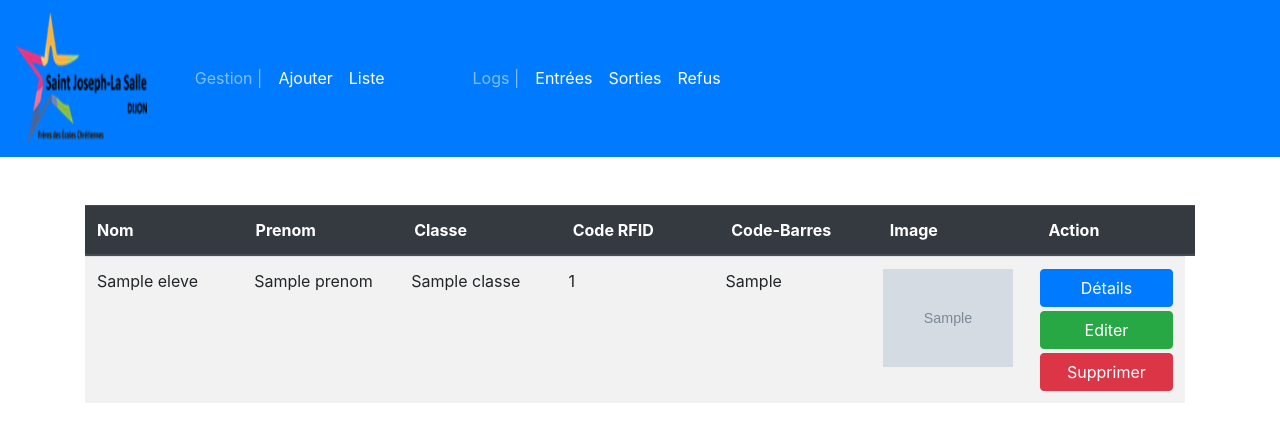
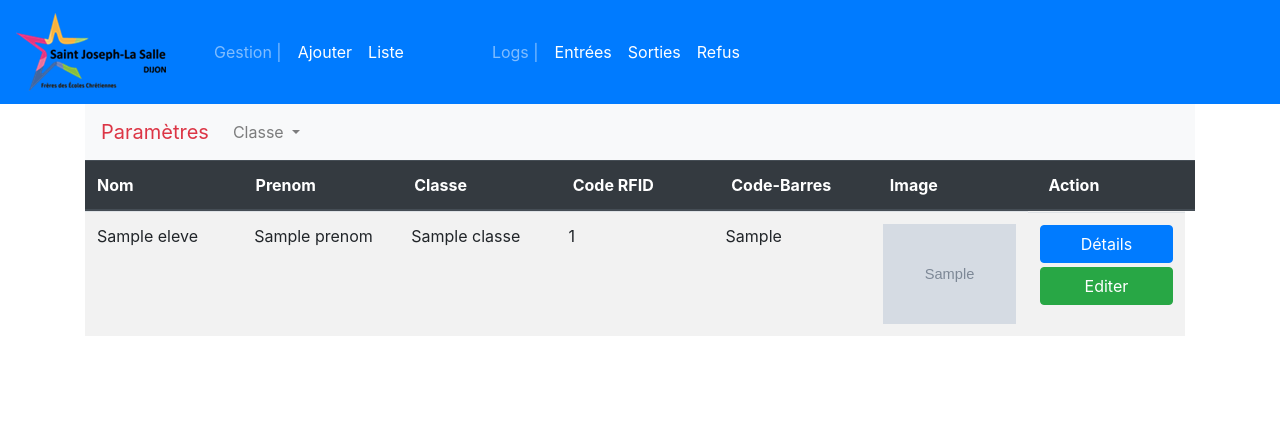
Before and after one commit to vauxy/parc-a-velo-BTS, a Symfony app: template templates/eleves/index.html.twig in a window 1280 px wide. Shown: the top 442 px of the page. Run offline with Twig, Linux system fonts and the light colour scheme; the template is opened without the code that fills it: most values are stand-ins (such as "Sample title", 1, 10 or a date in 2020); grey boxes marked "Sample" are stand-in pictures; some libraries are stand-ins or nearby versions.

Commit message:
finale version

```diff
--- a/public/css/style.css
+++ b/public/css/style.css
@@ -18,8 +18,3 @@ tbody{
     width: 1100px;
     position: absolute;
 }
-
-img{
-    width: 130.7px;
-    height: 130.7px;
-}
--- a/src/Controller/DashboardController.php
+++ b/src/Controller/DashboardController.php
@@ -103,4 +103,6 @@ class DashboardController extends AbstractController
         ]);
     }
 
+
+
 }
--- a/src/Entity/Eleve.php
+++ b/src/Entity/Eleve.php
@@ -50,12 +50,12 @@ class Eleve
     private $codeRFID;
 
     /**
-     * @ORM\OneToMany(targetEntity=Entre::class, mappedBy="eleves")
+     * @ORM\OneToMany(targetEntity=Entre::class, mappedBy="eleve")
      */
     private $entres;
 
     /**
-     * @ORM\OneToMany(targetEntity=Sortie::class, mappedBy="eleves")
+     * @ORM\OneToMany(targetEntity=Sortie::class, mappedBy="eleve")
      */
     private $sortie;
 
--- a/templates/eleves/index.html.twig
+++ b/templates/eleves/index.html.twig
@@ -2,7 +2,31 @@
 
 {% block title %}  Parc a Vélo{% endblock %}
 {% block body %}
-    <div class="container mt-5 ">
+    <div class="container  ">
+        <nav class="navbar navbar-expand-lg navbar-light bg-light">
+            <a class="navbar-brand text-danger" href="#">Paramètres</a>
+            <button class="navbar-toggler" type="button" data-toggle="collapse" data-target="#navbarSupportedContent" aria-controls="navbarSupportedContent" aria-expanded="false" aria-label="Toggle navigation">
+                <span class="navbar-toggler-icon"></span>
+            </button>
+
+            <div class="collapse navbar-collapse" id="navbarSupportedContent">
+                <ul class="navbar-nav mr-auto">
+
+                    <li class="nav-item dropdown">
+                        <a class="nav-link dropdown-toggle" href="#" id="navbarDropdown" role="button" data-toggle="dropdown" aria-haspopup="true" aria-expanded="false">
+                            Classe
+                        </a>
+                        <div class="dropdown-menu" aria-labelledby="navbarDropdown">
+                            <a class="dropdown-item" href="{{ path('eleve_index')}}"> Toutes les classes</a>
+
+                            {% for classDetail in class %}
+                                <a class="dropdown-item" href="{{ path('eleve_orderClass',{'class': classDetail['classe']}) }}"> {{ classDetail['classe'] }}</a>
+                            {% endfor %}
+                        </div>
+                    </li>
+                </ul>
+            </div>
+        </nav>
             <table class="table table-striped">
                 <thead class="thead-dark">
                     <tr class="tr-head">
@@ -27,14 +51,15 @@
                             <td class="d-flex flex-column">
                                 <a href="{{ path('eleve_show_liste', {'id': eleve.id}) }}" class="btn btn-primary">Détails</a>
                                 <a href="{{ path('eleve_edit', {'id': eleve.id}) }}" class="btn btn-success mt-1"> Editer</a>
-                                <a href="{{ path('eleve_delete', {'id': eleve.id}) }}" class="btn btn-danger mt-1">Supprimer</a>
+
+{#                                {%  if eleve.entres[0].date is null and eleve.sortie[0].date is null %}#}
+{#                                    <a href="{{ path('eleve_delete', {'id': eleve.id}) }}" class="btn btn-danger mt-1">Supprimer</a>#}
+{#                                {% endif %}#}
                             </td>
                         </tr>
                     {% endfor %}
                     </tbody>
                 </table>
-
-
     </div>
 
 {% endblock %}
--- a/templates/eleves/refus.html.twig
+++ b/templates/eleves/refus.html.twig
@@ -51,7 +51,7 @@
                             <td> {{ refus.eleve.nom }}</td>
                             <td> {{ refus.eleve.prenom }}</td>
                             <td> {{ refus.eleve.classe }}</td>
-                            <td>{{ refus.date |format_datetime('full', 'none') }}</td>
+                            <td>{{ refus.date |format_datetime('short', 'none') }}</td>
                             <td>{{ refus.date|format_datetime('none', 'short') }}</td>
                             <td>{{ refus.codeRfidRefus }}</td>
 
@@ -63,7 +63,7 @@
                             <td> {{ refus.eleve.nom }}</td>
                             <td> {{ refus.eleve.prenom }}</td>
                             <td> {{ refus.eleve.classe }}</td>
-                            <td>{{ refus.date |format_datetime('full', 'none') }}</td>
+                            <td>{{ refus.date |format_datetime('short', 'none') }}</td>
                             <td>{{ refus.date|format_datetime('none', 'short') }}</td>
                             <td>{{ refus.codeRfidRefus }}</td>
                         </tr>
```
Also changed, not shown: src/Controller/EleveController.php (+20 -4 lines), src/Repository/EleveRepository.php (+21 -0 lines), public/images/eleves/Carte-d-identite-Simon-GRANDVAUX-Recto-Verso-60ba404e4a976.jpg (added), 1 other file.
